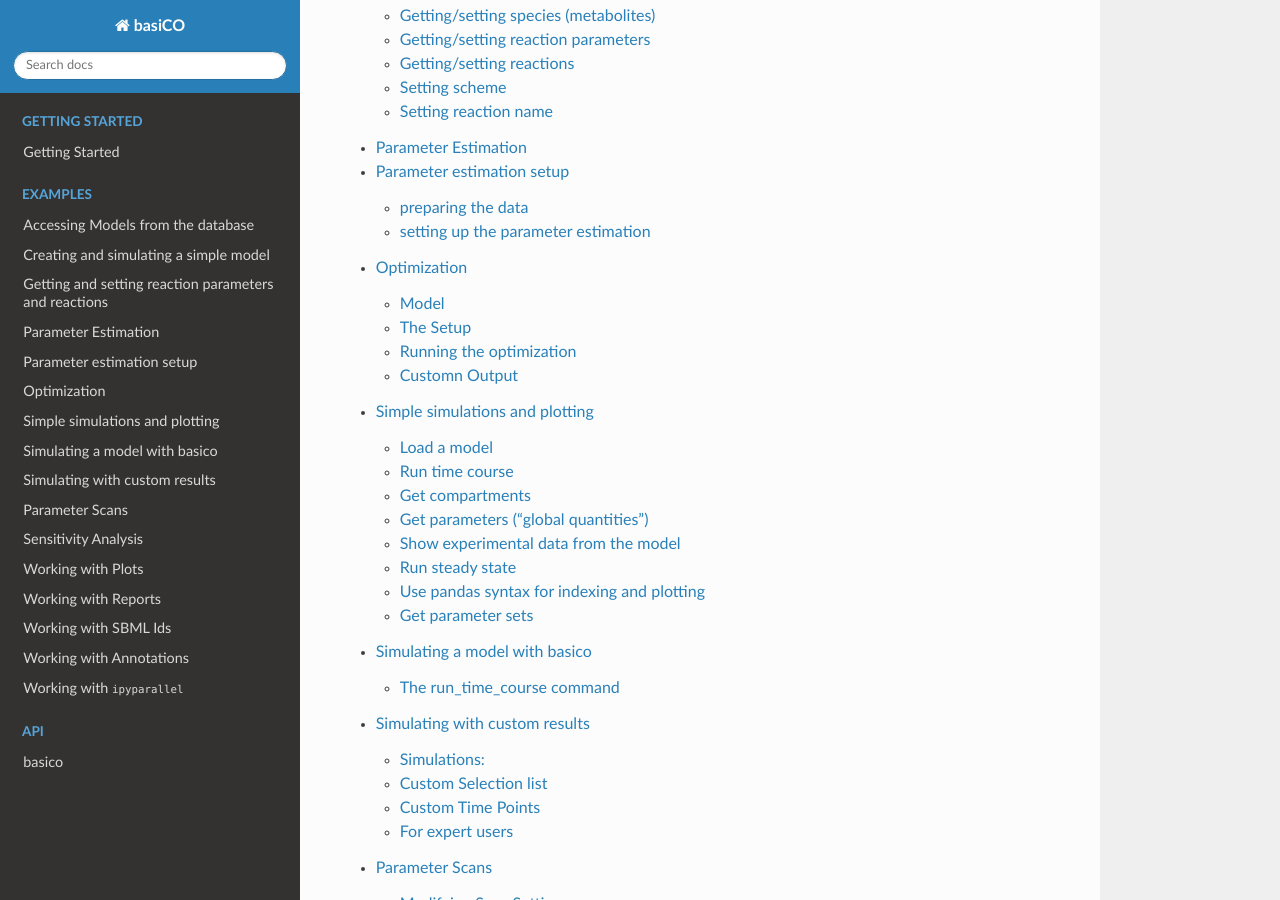
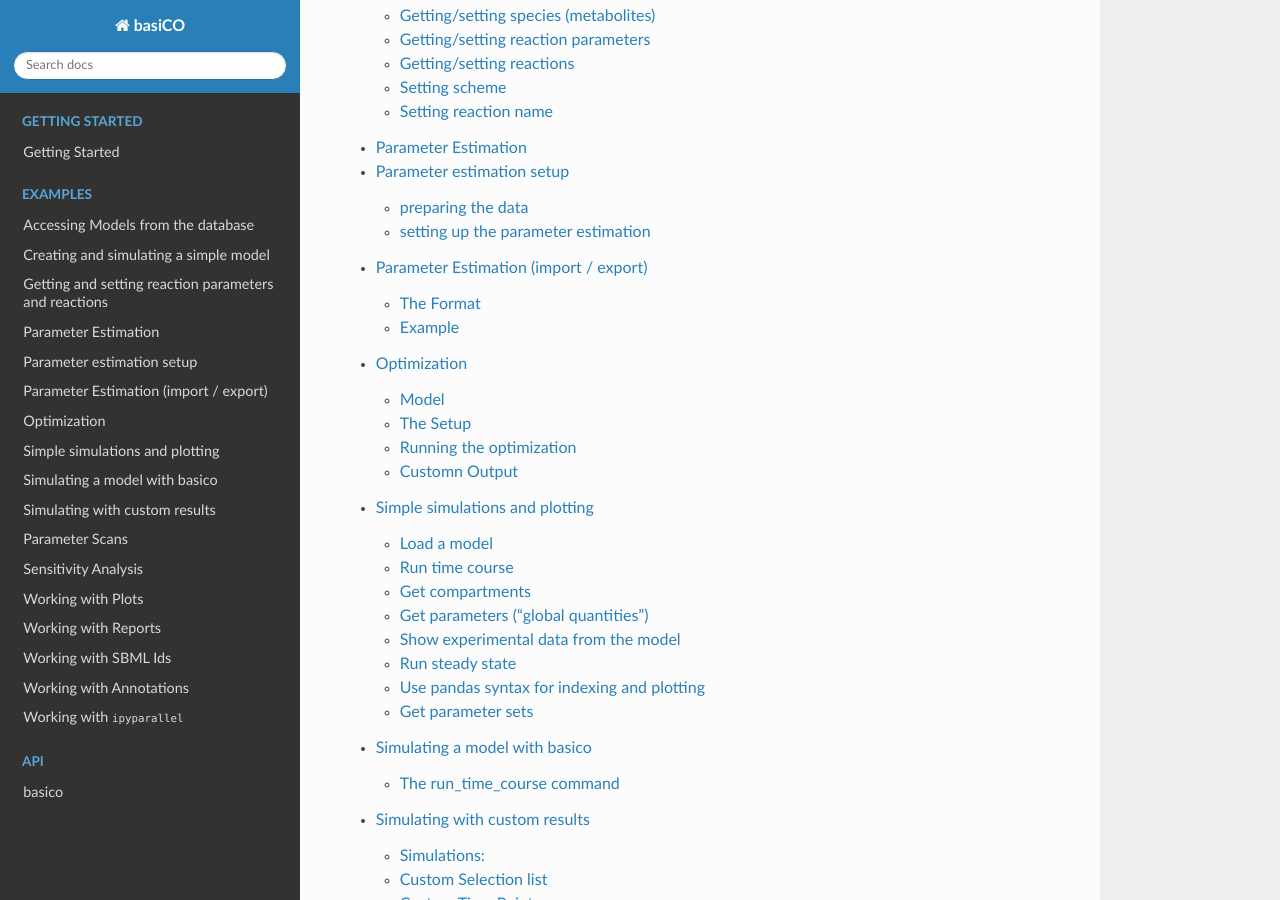
Before and after one commit to copasi/basico, a Sphinx documentation site: the page built from docs/index.rst, in a window 1280 px wide and 900 px high, scrolled down 932 px. Built offline with Sphinx 7.4.7 and the Read the Docs theme 2.0.0, drawn with Linux system fonts in a browser that asks for light colours; pages that are not in the unit, such as notebooks, are missing from menus.

Commit message:
- add example for the use of parameter estimation export

```diff
--- a/docs/index.rst
+++ b/docs/index.rst
@@ -23,6 +23,7 @@ complexity of the underlying SWIG generated language bindings.
    notebooks/Model_manipulation
    notebooks/Parameter_Estimation_Example
    notebooks/Setting_up_Parameter_Estimation
+   notebooks/ParameterEstimation_Export
    notebooks/Optimization
    notebooks/Simple_simulations_and_plotting_with_basico
    notebooks/Simple_simulations_with_basico
```
Also changed, not shown: docs/notebooks/ParameterEstimation_Export.ipynb (added).
